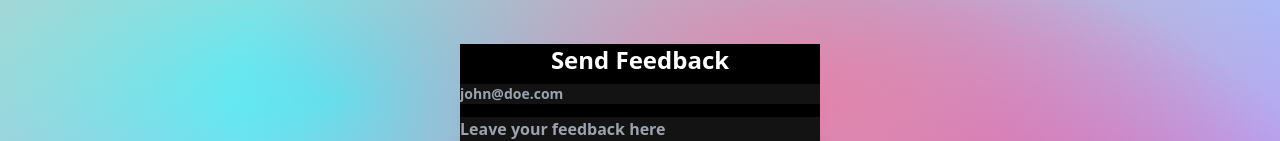
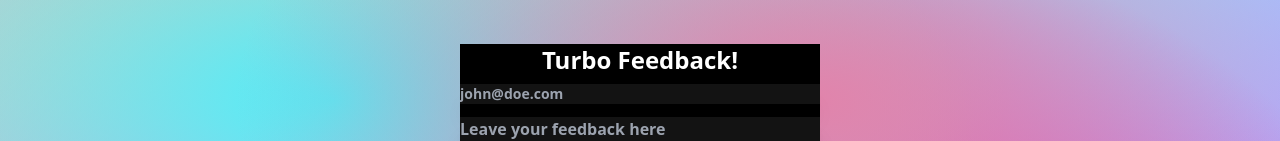
Before and after one commit to ramezj/astralics, a Next.js app in the folder client/: page / in a window 1280 px wide. Shown: the part 236-377 px from the top of the page. Built offline with nearby package versions, Linux system fonts and the light colour scheme; no server answers.

Commit message:
widget title props

```diff
--- a/client/components/widget/index.js
+++ b/client/components/widget/index.js
@@ -36,7 +36,7 @@ export default function Widget(props) {
         <>
         <div className="card w-[22.5rem] bg-black  duration-300">
   <div className="card-body">
-    <h2 className="card-title text-2xl text-white font-bold justify-center -mt-2">Send Feedback</h2>
+    <h2 className="card-title text-2xl text-white font-bold justify-center -mt-2">{props.title || "Send Feedback"}</h2>
     {/* <div className='flex flex-wrap gap-6 justify-center w-full'>
     <span className='shadow-lg bg-white bg-opacity-75 cursor-pointer w-14 h-12 rounded-lg justify-center items-center flex hover:bg-opacity-50 duration-200'>
     <p className='text-2xl flex justify-center'>💡</p>
--- a/client/pages/index.js
+++ b/client/pages/index.js
@@ -22,7 +22,7 @@ export default function Component() {
         </div>
           <br />
           <div className="w-full content-center items-center justify-items-center">
-          <Widget projectId={'clmilxamo0003rt6hwvtibm1f'} />
+          <Widget projectId={'clmilxamo0003rt6hwvtibm1f'} title={'Turbo Feedback!'} />
           </div>
             </center>
     </Layout>
```
